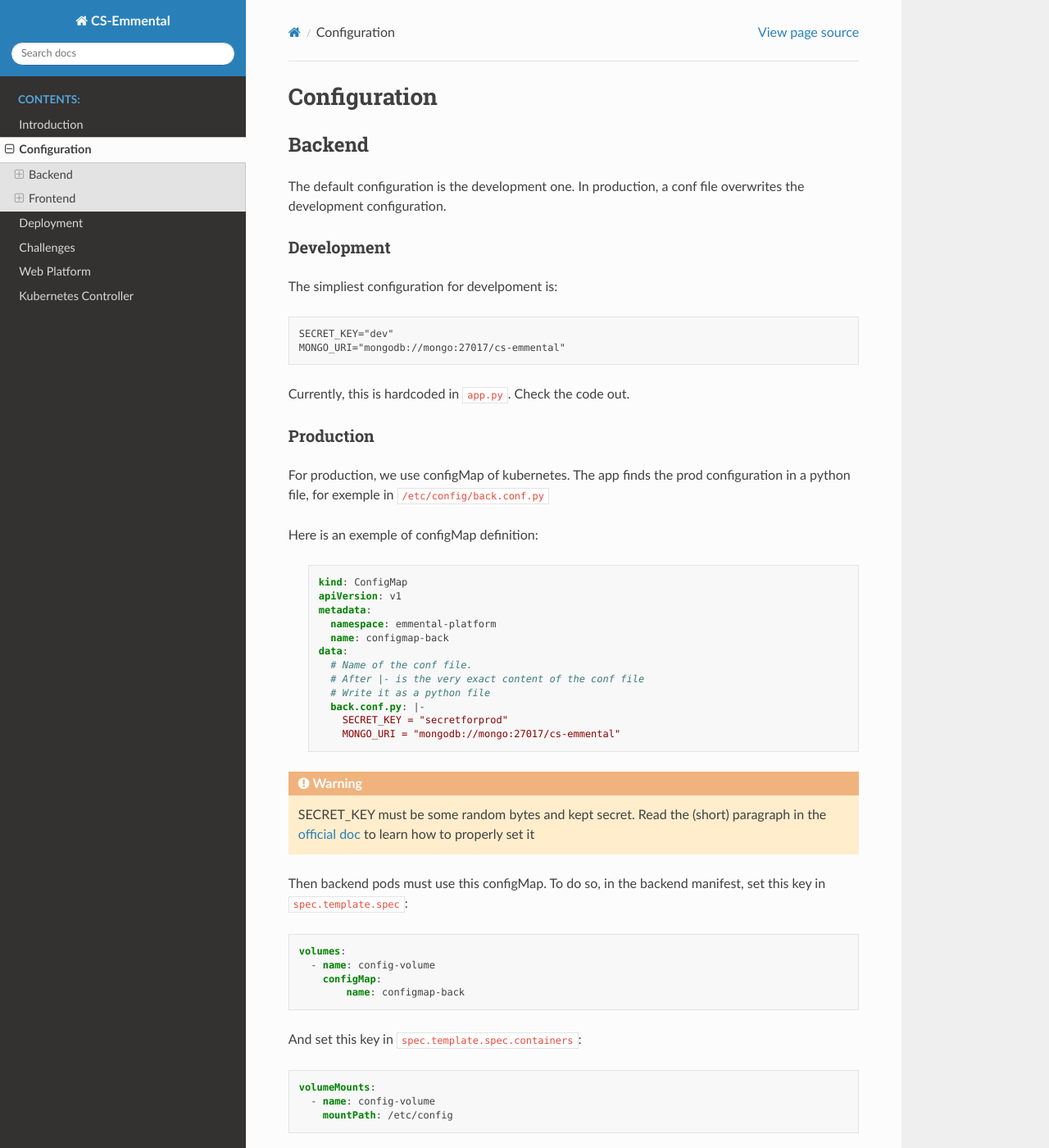
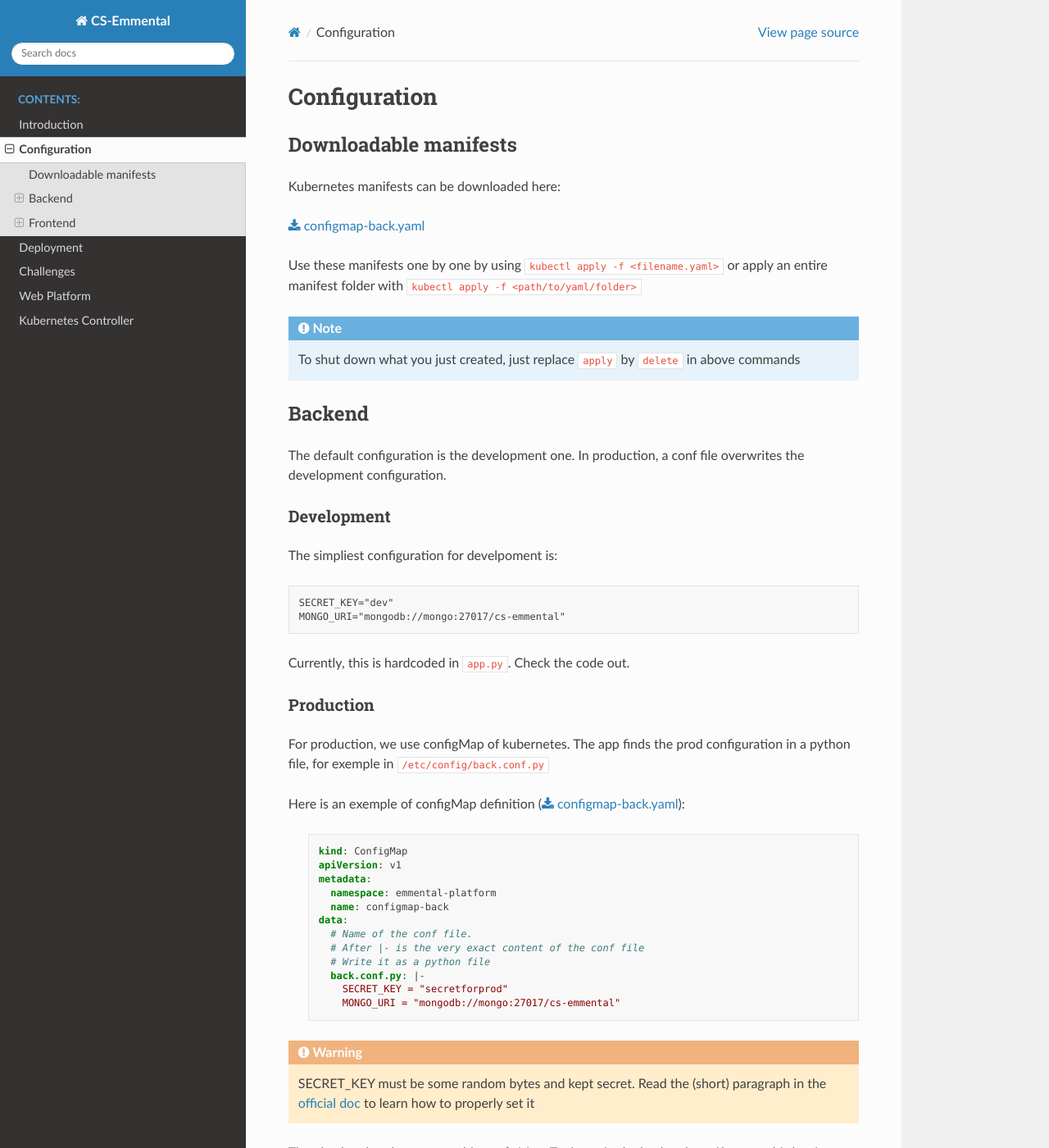
Before and after one commit to CS-Emmental/documentation, a Sphinx documentation site: the page built from source/administration/configuration.rst, in a window 1280 px wide and 1400 px high. Shown: the whole window at 82% size. Built offline with Sphinx 7.4.7 and the Read the Docs theme 2.0.0, drawn with Linux system fonts in a browser that asks for light colours.

Commit message:
Add the confimap-back download link

```diff
--- a/source/administration/configuration.rst
+++ b/source/administration/configuration.rst
@@ -2,6 +2,17 @@ Configuration
 -------------
 
 .. highlight:: yaml
+
+Downloadable manifests
+^^^^^^^^^^^^^^^^^^^^^^
+Kubernetes manifests can be downloaded here:
+
+:download:`configmap-back.yaml <../files/configmap-back.yaml>`
+
+Use these manifests one by one by using  ``kubectl apply -f <filename.yaml>``
+or apply an entire manifest folder with ``kubectl apply -f <path/to/yaml/folder>``
+
+.. note:: To shut down what you just created, just replace ``apply`` by ``delete`` in above commands
 
 Backend
 ^^^^^^^
@@ -24,7 +35,7 @@ Production
 
 For production, we use configMap of kubernetes. The app finds the prod configuration in a python file, for exemple in ``/etc/config/back.conf.py``
 
-Here is an exemple of configMap definition:
+Here is an exemple of configMap definition (:download:`configmap-back.yaml <../files/configmap-back.yaml>`):
 
     .. literalinclude:: ../files/configmap-back.yaml
         :language: yaml
```
